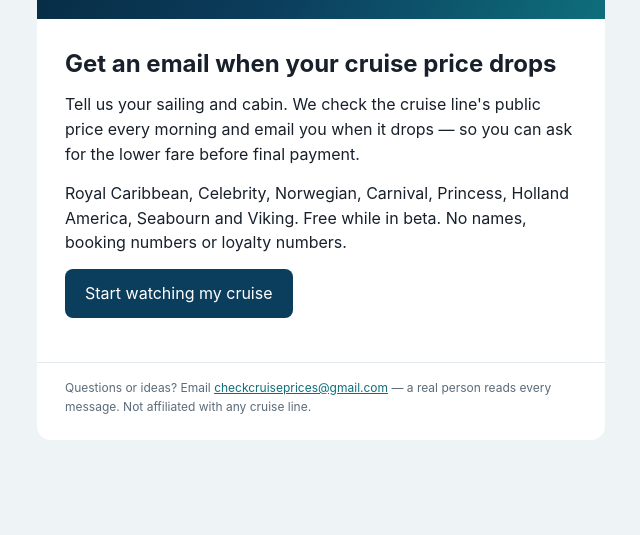
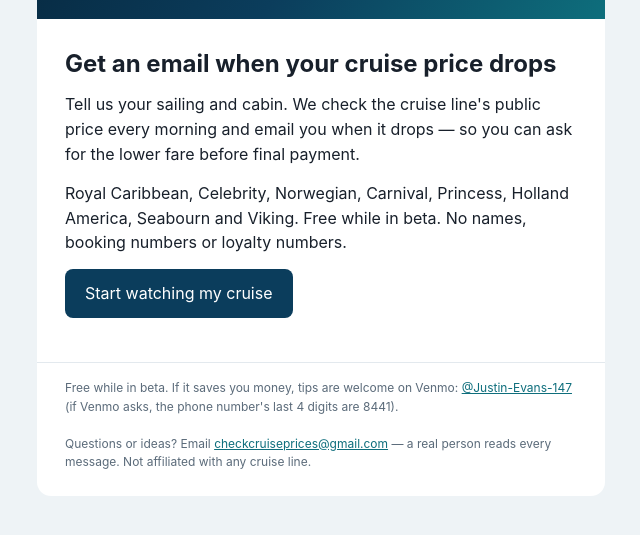
Before and after one commit to checkcruiseprices/checkcruiseprices.github.io, a plain HTML site: page index.html in a window 1280 px wide. Shown: the part 103-638 px from the top of the page, without its empty margins (319-959 px from the left). Drawn offline with Linux system fonts and the light colour scheme.

Commit message:
Venmo tip line in the footer
Co-Authored-By: Claude Opus 5.5 <noreply@anthropic.com>

```diff
--- a/index.html
+++ b/index.html
@@ -41,7 +41,9 @@
   <main id="main">
     <div class="spinner"></div><p class="muted">One moment…</p>
   </main>
-  <footer>Questions or ideas? Email <a href="mailto:checkcruiseprices@gmail.com">checkcruiseprices@gmail.com</a> — a real person
+  <footer>Free while in beta. If it saves you money, tips are welcome on Venmo:
+    <a href="https://venmo.com/u/Justin-Evans-147">@Justin-Evans-147</a> (if Venmo asks, the phone number's last 4 digits are 8441).<br><br>
+    Questions or ideas? Email <a href="mailto:checkcruiseprices@gmail.com">checkcruiseprices@gmail.com</a> — a real person
     reads every message. Not affiliated with any cruise line.</footer>
 </div></div>
 <script>
```
